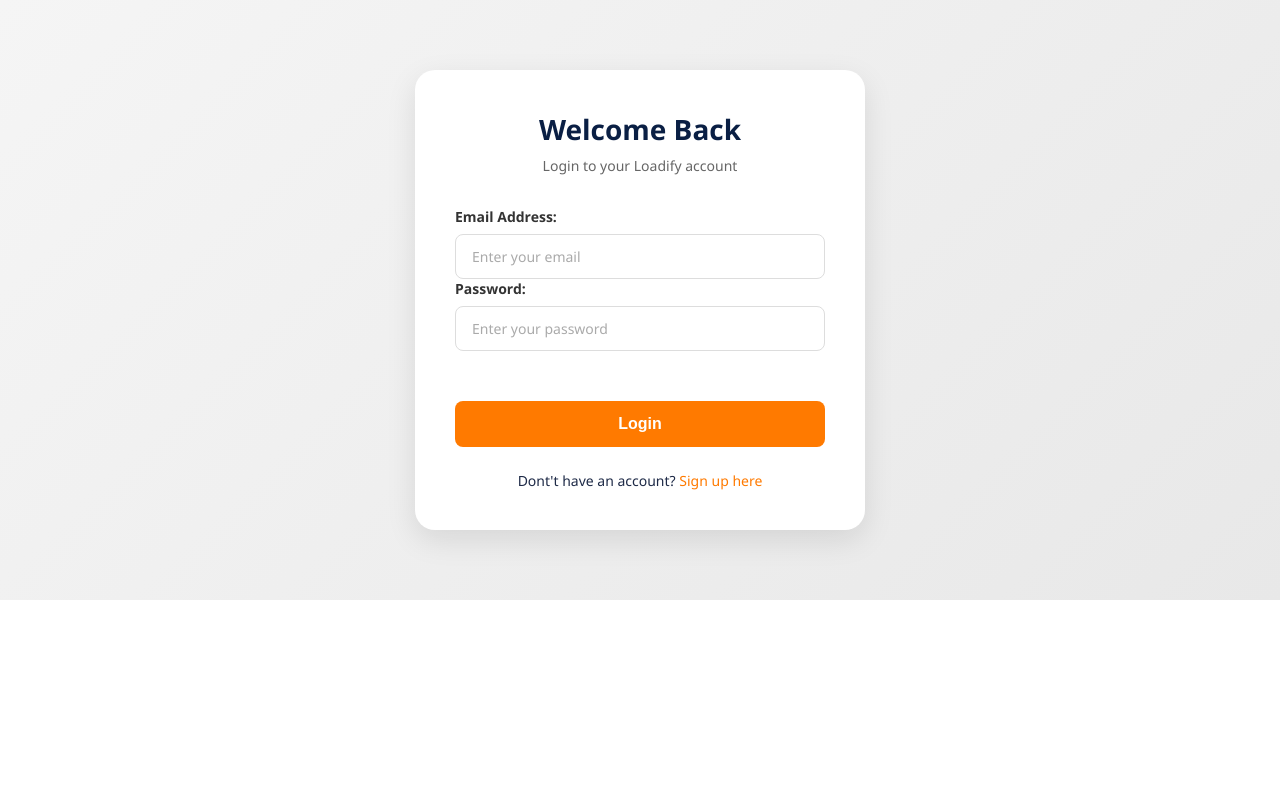
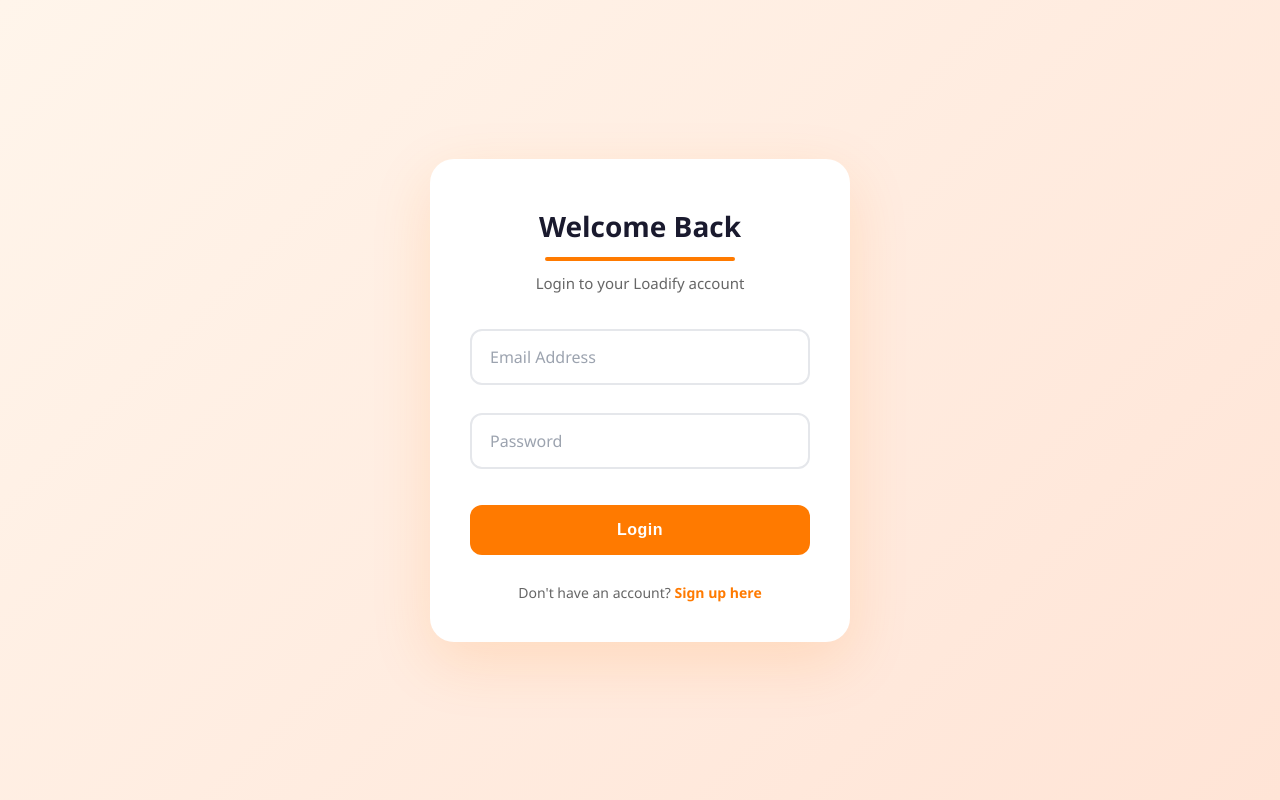
Before and after one commit to Najaf-14/Truck-Dispatching, a React (Vite) app: page /login in a window 1280 px wide. Built offline with nearby package versions, Linux system fonts and the light colour scheme.

Commit message:
Login and Signup Changes

```diff
--- a/src/Auth/LoginComp.css
+++ b/src/Auth/LoginComp.css
@@ -1,27 +1,27 @@
 /* Login Page Styles */
 .login-container {
-  min-height: calc(100vh - 200px);
+  min-height: 100vh;
   display: flex;
   align-items: center;
   justify-content: center;
-  background: linear-gradient(135deg, #f5f5f5 0%, #e8e8e8 100%);
-  padding: 60px 24px;
+  background: linear-gradient(135deg, #fff5eb 0%, #ffe4d6 100%);
+  padding: 20px;
 }
 
 .login-card {
   background: white;
-  border-radius: 20px;
-  padding: 40px;
-  max-width: 450px;
+  border-radius: 24px;
+  padding: 48px 40px 40px;
+  max-width: 420px;
   width: 100%;
-  box-shadow: 0 10px 30px rgba(0, 0, 0, 0.1);
+  box-shadow: 0 20px 60px rgba(255, 122, 0, 0.15);
   animation: fadeInUp 0.5s ease;
 }
 
 @keyframes fadeInUp {
   from {
     opacity: 0;
-    transform: translateY(20px);
+    transform: translateY(30px);
   }
   to {
     opacity: 1;
@@ -31,134 +31,152 @@
 
 .login-header {
   text-align: center;
-  margin-bottom: 32px;
+  margin-bottom: 36px;
 }
 
 .login-header h2 {
-  color: #0a1f44;
+  color: #1a1a2e;
   font-size: 28px;
+  font-weight: 700;
   margin-bottom: 8px;
+}
+
+.login-header h2::after {
+  content: '';
+  display: block;
+  width: 60%;
+  max-width: 190px;
+  min-width: 90px;
+  height: 4px;
+  background: #ff7a00;
+  margin: 12px auto 0;
+  border-radius: 2px;
 }
 
 .login-header p {
   color: #666;
-  font-size: 14px;
+  font-size: 15px;
+  margin-top: 12px;
 }
 
 .error-message {
-  background: #f8d7da;
-  color: #721c24;
-  padding: 12px;
-  border-radius: 8px;
-  margin-bottom: 20px;
-  text-align: center;
+  background: #fef2f2;
+  color: #dc2626;
+  padding: 12px 16px;
+  border-radius: 12px;
+  margin-bottom: 24px;
   font-size: 14px;
-  border-left: 4px solid #dc3545;
+  border-left: 4px solid #dc2626;
 }
 
 .login-form {
   display: flex;
   flex-direction: column;
-  gap: 20px;
+  gap: 28px;
 }
 
-.form-group {
-  display: flex;
-  flex-direction: column;
+.input-group {
+  position: relative;
 }
 
-.form-group label {
-  color: #333;
-  font-weight: 600;
-  margin-bottom: 8px;
-  font-size: 14px;
+.input-group input {
+  width: 100%;
+  padding: 16px 16px 8px;
+  font-size: 16px;
+  border: 2px solid #e5e7eb;
+  border-radius: 12px;
+  background: transparent;
+  transition: all 0.3s ease;
+  outline: none;
+  font-family: inherit;
+  height: 56px;
 }
 
-.form-group input {
-  padding: 12px 16px;
-  border: 1px solid #ddd;
-  border-radius: 8px;
-  font-size: 14px;
-  transition: all 0.3s ease;
-  font-family: inherit;
+.input-group input:focus {
+  border-color: #ff7a00;
+  box-shadow: 0 0 0 4px rgba(255, 122, 0, 0.1);
 }
 
-.form-group input:focus {
-  outline: none;
+.input-group input:hover {
   border-color: #ff7a00;
-  box-shadow: 0 0 0 3px rgba(255, 122, 0, 0.1);
 }
 
-.form-group input::placeholder {
-  color: #aaa;
+.input-group label {
+  position: absolute;
+  left: 16px;
+  top: 50%;
+  transform: translateY(-50%);
+  color: #9ca3af;
+  font-size: 16px;
+  pointer-events: none;
+  transition: all 0.3s ease;
+  background: white;
+  padding: 0 4px;
+}
+
+.input-group input:focus ~ label,
+.input-group input:not(:placeholder-shown) ~ label {
+  top: 8px;
+  font-size: 12px;
+  color: #ff7a00;
+  transform: translateY(0);
+  font-weight: 600;
 }
 
 .login-btn {
   background: #ff7a00;
   color: white;
   border: none;
-  padding: 14px;
-  border-radius: 8px;
+  padding: 16px;
+  border-radius: 12px;
   font-size: 16px;
   font-weight: 600;
   cursor: pointer;
   transition: all 0.3s ease;
-  margin-top: 10px;
+  margin-top: 8px;
+  letter-spacing: 0.5px;
 }
 
 .login-btn:hover:not(:disabled) {
-  background: #0a1f44;
+  background: #e66a00;
   transform: translateY(-2px);
+  box-shadow: 0 8px 25px rgba(255, 122, 0, 0.4);
+}
+
+.login-btn:active:not(:disabled) {
+  transform: translateY(0);
 }
 
 .login-btn:disabled {
-  background: #ccc;
+  opacity: 0.7;
   cursor: not-allowed;
   transform: none;
+  box-shadow: none;
 }
 
 .login-footer {
-  margin-top: 24px;
+  margin-top: 28px;
   text-align: center;
   font-size: 14px;
+  color: #666;
 }
 
 .login-footer a {
   color: #ff7a00;
   text-decoration: none;
-  font-weight: 500;
+  font-weight: 600;
+  transition: color 0.3s ease;
 }
 
 .login-footer a:hover {
+  color: #e66a00;
   text-decoration: underline;
 }
 
-.demo-note {
-  background: #f8f9fa;
-  padding: 12px;
-  border-radius: 8px;
-  margin-top: 16px;
-}
-
-.demo-note p {
-  margin: 5px 0;
-  font-size: 12px;
-  color: #666;
-}
-
-.demo-note p:first-child {
-  color: #0a1f44;
-  font-weight: 500;
-}
-
-/* Responsive */
-@media (max-width: 600px) {
-  .login-container {
-    padding: 40px 20px;
-  }
-
+/*! Responsive Design */
+@media (max-width: 480px) {
   .login-card {
-    padding: 28px 20px;
+    padding: 32px 20px;
   }
 
   .login-header h2 {
@@ -166,25 +184,39 @@
   }
 
   .login-header p {
-    font-size: 13px;
+    font-size: 14px;
   }
 
-  .form-group input {
-    padding: 10px 14px;
+  .input-group input {
+    height: 50px;
+    padding: 14px 14px 6px;
+    font-size: 15px;
+  }
+
+  .input-group input:focus ~ label,
+  .input-group input:not(:placeholder-shown) ~ label {
+    top: 6px;
+    font-size: 11px;
   }
 
   .login-btn {
-    padding: 12px;
-    font-size: 14px;
+    padding: 14px;
+    font-size: 15px;
   }
 }
 
-@media (max-width: 480px) {
-  .login-card {
-    padding: 24px 16px;
+@keyframes pulse {
+  0% {
+    box-shadow: 0 0 0 0 rgba(255, 122, 0, 0.4);
   }
-
-  .login-header h2 {
-    font-size: 22px;
+  70% {
+    box-shadow: 0 0 0 10px rgba(255, 122, 0, 0);
+  }
+  100% {
+    box-shadow: 0 0 0 0 rgba(255, 122, 0, 0);
   }
 }
+
+.login-btn:focus:not(:disabled) {
+  animation: pulse 1.5s ease;
+}
--- a/src/Auth/LoginComp.jsx
+++ b/src/Auth/LoginComp.jsx
@@ -21,16 +21,12 @@
         password,
       });
 
-      // saving token
       localStorage.setItem("token", res.data.token);
-
-      //saving user
       localStorage.setItem("user", JSON.stringify(res.data.user));
 
       if (res.data.user.role === 'admin') {
         navigate("/admin")
-      }
-      else{
+      } else {
         navigate("/");
       }
     } catch (e) {
@@ -48,30 +44,34 @@
           <h2>Welcome Back</h2>
           <p>Login to your Loadify account</p>
         </div>
+
         {error && <div className="error-message">{error}</div>}
 
         <form onSubmit={handleSubmit} className="login-form">
-          <div className="form-group">
-            <label>Email Address:</label>
+          <div className="input-group">
             <input
-              placeholder="Enter your email"
+              id="email"
               type="email"
-              id="email"
               value={email}
               onChange={(e) => setEmail(e.target.value)}
               required
+              placeholder=" "
             />
+            <label htmlFor="email">Email Address</label>
+          </div>
 
-            <label>Password:</label>
+          <div className="input-group">
             <input
-              placeholder="Enter your password"
+              id="password"
               type="password"
-              id="password"
               value={password}
               onChange={(e) => setPassword(e.target.value)}
               required
+              placeholder=" "
             />
+            <label htmlFor="password">Password</label>
           </div>
+
           <button type="submit" className="login-btn" disabled={loading}>
             {loading ? "Logging in..." : "Login"}
           </button>
@@ -79,7 +79,7 @@
 
         <div className="login-footer">
           <p>
-            Dont't have an account? <Link to="/signup">Sign up here</Link>
+            Don't have an account? <Link to="/signup">Sign up here</Link>
           </p>
         </div>
       </div>
--- a/src/Auth/SignupComp.css
+++ b/src/Auth/SignupComp.css
@@ -1,27 +1,26 @@
-/* Signup Page Styles */
 .signup-container {
-  min-height: calc(100vh - 200px);
+  min-height: 100vh;
   display: flex;
   align-items: center;
   justify-content: center;
-  background: linear-gradient(135deg, #f5f5f5 0%, #e8e8e8 100%);
-  padding: 60px 24px;
+  background: linear-gradient(135deg, #fff5eb 0%, #ffe4d6 100%);
+  padding: 20px;
 }
 
 .signup-card {
   background: white;
-  border-radius: 20px;
-  padding: 40px;
-  max-width: 500px;
+  border-radius: 24px;
+  padding: 48px 40px 40px;
+  max-width: 480px;
   width: 100%;
-  box-shadow: 0 10px 30px rgba(0, 0, 0, 0.1);
+  box-shadow: 0 20px 60px rgba(255, 122, 0, 0.15);
   animation: fadeInUp 0.5s ease;
 }
 
 @keyframes fadeInUp {
   from {
     opacity: 0;
-    transform: translateY(20px);
+    transform: translateY(30px);
   }
   to {
     opacity: 1;
@@ -31,149 +30,96 @@
 
 .signup-header {
   text-align: center;
-  margin-bottom: 32px;
+  margin-bottom: 36px;
 }
 
 .signup-header h2 {
-  color: #0a1f44;
+  color: #1a1a2e;
   font-size: 28px;
+  font-weight: 700;
   margin-bottom: 8px;
+}
+
+.signup-header h2::after {
+  content: '';
+  display: block;
+  width: 60%;
+  max-width: 200px;
+  min-width: 90px;
+  height: 4px;
+  background: #ff7a00;
+  margin: 12px auto 0;
+  border-radius: 2px;
 }
 
 .signup-header p {
   color: #666;
-  font-size: 14px;
+  font-size: 15px;
+  margin-top: 12px;
 }
 
 .error-message {
-  background: #f8d7da;
-  color: #721c24;
-  padding: 12px;
-  border-radius: 8px;
-  margin-bottom: 20px;
-  text-align: center;
+  background: #fef2f2;
+  color: #dc2626;
+  padding: 12px 16px;
+  border-radius: 12px;
+  margin-bottom: 24px;
   font-size: 14px;
-  border-left: 4px solid #dc3545;
-}
-
-.success-message {
-  background: #d4edda;
-  color: #155724;
-  padding: 12px;
-  border-radius: 8px;
-  margin-bottom: 20px;
-  text-align: center;
-  font-size: 14px;
-  border-left: 4px solid #28a745;
+  border-left: 4px solid #dc2626;
 }
 
 .signup-form {
   display: flex;
   flex-direction: column;
-  gap: 20px;
+  gap: 24px;
 }
 
-.form-group {
-  display: flex;
-  flex-direction: column;
+.input-group {
+  position: relative;
 }
 
-.form-group label {
-  color: #333;
-  font-weight: 600;
-  margin-bottom: 8px;
-  font-size: 14px;
+.input-group input {
+  width: 100%;
+  padding: 16px 16px 8px;
+  font-size: 16px;
+  border: 2px solid #e5e7eb;
+  border-radius: 12px;
+  background: transparent;
+  transition: all 0.3s ease;
+  outline: none;
+  font-family: inherit;
+  height: 56px;
 }
 
-.form-group label .required {
-  color: #dc3545;
+.input-group input:focus {
+  border-color: #ff7a00;
+  box-shadow: 0 0 0 4px rgba(255, 122, 0, 0.1);
 }
 
-.form-group input {
-  padding: 12px 16px;
-  border: 1px solid #ddd;
-  border-radius: 8px;
-  font-size: 14px;
-  transition: all 0.3s ease;
-  font-family: inherit;
+.input-group input:hover {
+  border-color: #ff7a00;
 }
 
-.form-group input:focus {
-  outline: none;
-  border-color: #ff7a00;
-  box-shadow: 0 0 0 3px rgba(255, 122, 0, 0.1);
+.input-group label {
+  position: absolute;
+  left: 16px;
+  top: 50%;
+  transform: translateY(-50%);
+  color: #9ca3af;
+  font-size: 16px;
+  pointer-events: none;
+  transition: all 0.3s ease;
+  background: white;
+  padding: 0 4px;
 }
 
-.form-group input::placeholder {
-  color: #aaa;
-}
-
-.form-group input.error {
-  border-color: #dc3545;
-}
-
-.form-group .field-error {
-  color: #dc3545;
+.input-group input:focus ~ label,
+.input-group input:not(:placeholder-shown) ~ label {
+  top: 8px;
   font-size: 12px;
-  margin-top: 5px;
-}
-
-.signup-btn {
-  background: #ff7a00;
-  color: white;
-  border: none;
-  padding: 14px;
-  border-radius: 8px;
-  font-size: 16px;
+  color: #ff7a00;
+  transform: translateY(0);
   font-weight: 600;
-  cursor: pointer;
-  transition: all 0.3s ease;
-  margin-top: 10px;
-}
-
-.signup-btn:hover:not(:disabled) {
-  background: #0a1f44;
-  transform: translateY(-2px);
-}
-
-.signup-btn:disabled {
-  background: #ccc;
-  cursor: not-allowed;
-  transform: none;
-}
-
-.signup-footer {
-  margin-top: 24px;
-  text-align: center;
-  font-size: 14px;
-}
-
-.signup-footer a {
-  color: #ff7a00;
-  text-decoration: none;
-  font-weight: 500;
-}
-
-.signup-footer a:hover {
-  text-decoration: underline;
-}
-
-.demo-note {
-  background: #f8f9fa;
-  padding: 12px;
-  border-radius: 8px;
-  margin-top: 16px;
-}
-
-.demo-note p {
-  margin: 5px 0;
-  font-size: 12px;
-  color: #666;
-}
-
-.demo-note p:first-child {
-  color: #0a1f44;
-  font-weight: 500;
 }
 
 .password-strength {
@@ -219,14 +165,76 @@
   color: #28a745;
 }
 
-/* Responsive */
-@media (max-width: 600px) {
-  .signup-container {
-    padding: 40px 20px;
+.signup-btn {
+  background: #ff7a00;
+  color: white;
+  border: none;
+  padding: 16px;
+  border-radius: 12px;
+  font-size: 16px;
+  font-weight: 600;
+  cursor: pointer;
+  transition: all 0.3s ease;
+  margin-top: 8px;
+  letter-spacing: 0.5px;
+}
+
+.signup-btn:hover:not(:disabled) {
+  background: #e66a00;
+  transform: translateY(-2px);
+  box-shadow: 0 8px 25px rgba(255, 122, 0, 0.4);
+}
+
+.signup-btn:active:not(:disabled) {
+  transform: translateY(0);
+}
+
+.signup-btn:disabled {
+  opacity: 0.7;
+  cursor: not-allowed;
+  transform: none;
+  box-shadow: none;
+}
+
+.signup-footer {
+  margin-top: 28px;
+  text-align: center;
+  font-size: 14px;
+  color: #666;
+}
+
+.signup-footer a {
+  color: #ff7a00;
+  text-decoration: none;
+  font-weight: 600;
+  transition: color 0.3s ease;
+}
+
+.signup-footer a:hover {
+  color: #e66a00;
+  text-decoration: underline;
+}
+
+@keyframes pulse {
+  0% {
+    box-shadow: 0 0 0 0 rgba(255, 122, 0, 0.4);
   }
+  70% {
+    box-shadow: 0 0 0 10px rgba(255, 122, 0, 0);
+  }
+  100% {
+    box-shadow: 0 0 0 0 rgba(255, 122, 0, 0);
+  }
+}
 
+.signup-btn:focus:not(:disabled) {
+  animation: pulse 1.5s ease;
+}
+
+/*! Responsive Design */
+@media (max-width: 480px) {
   .signup-card {
-    padding: 28px 20px;
+    padding: 32px 20px;
   }
 
   .signup-header h2 {
@@ -234,25 +242,23 @@
   }
 
   .signup-header p {
-    font-size: 13px;
+    font-size: 14px;
   }
 
-  .form-group input {
-    padding: 10px 14px;
+  .input-group input {
+    height: 50px;
+    padding: 14px 14px 6px;
+    font-size: 15px;
+  }
+
+  .input-group input:focus ~ label,
+  .input-group input:not(:placeholder-shown) ~ label {
+    top: 6px;
+    font-size: 11px;
   }
 
   .signup-btn {
-    padding: 12px;
-    font-size: 14px;
+    padding: 14px;
+    font-size: 15px;
   }
 }
-
-@media (max-width: 480px) {
-  .signup-card {
-    padding: 24px 16px;
-  }
-
-  .signup-header h2 {
-    font-size: 22px;
-  }
-}
--- a/src/Auth/SignupComp.jsx
+++ b/src/Auth/SignupComp.jsx
@@ -21,6 +21,7 @@
 
     if (password !== confirmPassword) {
       setError("Passwords do not match");
+      setLoading(false);
       return;
     }
     try {
@@ -30,7 +31,6 @@
         password,
         confirmPassword,
       });
-      // console.log(res)
 
       setFullName("");
       setEmail("");
@@ -57,60 +57,52 @@
         {error && <div className="error-message">{error}</div>}
 
         <form onSubmit={handleSubmit} className="signup-form">
-          <div className="form-group">
-            <label htmlFor="name">Full Name *</label>
+          <div className="input-group">
             <input
+              id="fullName"
               type="text"
-              id="name"
               value={fullName}
-              onChange={(e) => {
-                setFullName(e.target.value);
-              }}
+              onChange={(e) => setFullName(e.target.value)}
               required
-              placeholder="Enter your full name"
+              placeholder=" "
             />
+            <label htmlFor="fullName">Full Name</label>
           </div>
 
-          <div className="form-group">
-            <label htmlFor="email">Email Address *</label>
+          <div className="input-group">
             <input
+              id="email"
               type="email"
-              id="email"
               value={email}
-              onChange={(e) => {
-                setEmail(e.target.value);
-              }}
+              onChange={(e) => setEmail(e.target.value)}
               required
-              placeholder="Enter your email"
+              placeholder=" "
             />
+            <label htmlFor="email">Email Address</label>
           </div>
 
-          <div className="form-group">
-            <label htmlFor="password">Password *</label>
+          <div className="input-group">
             <input
+              id="password"
               type="password"
-              id="password"
               value={password}
-              onChange={(e) => {
-                setPassword(e.target.value);
-              }}
+              onChange={(e) => setPassword(e.target.value)}
               required
-              placeholder="Create a password"
+              placeholder=" "
             />
+            <label htmlFor="password">Password</label>
           </div>
 
-          <div className="form-group">
-            <label htmlFor="confirmPassword">Confirm Password *</label>
+          <div className="input-group">
             <input
+              id="confirmPassword"
               type="password"
-              id="confirmPassword"
               value={confirmPassword}
-              onChange={(e) => {
-                setConfirmPassword(e.target.value);
-              }}
+              onChange={(e) => setConfirmPassword(e.target.value)}
               required
-              placeholder="Confirm your password"
+              placeholder=" "
             />
+            <label htmlFor="confirmPassword">Confirm Password</label>
           </div>
 
           <button type="submit" className="signup-btn" disabled={loading}>
```
